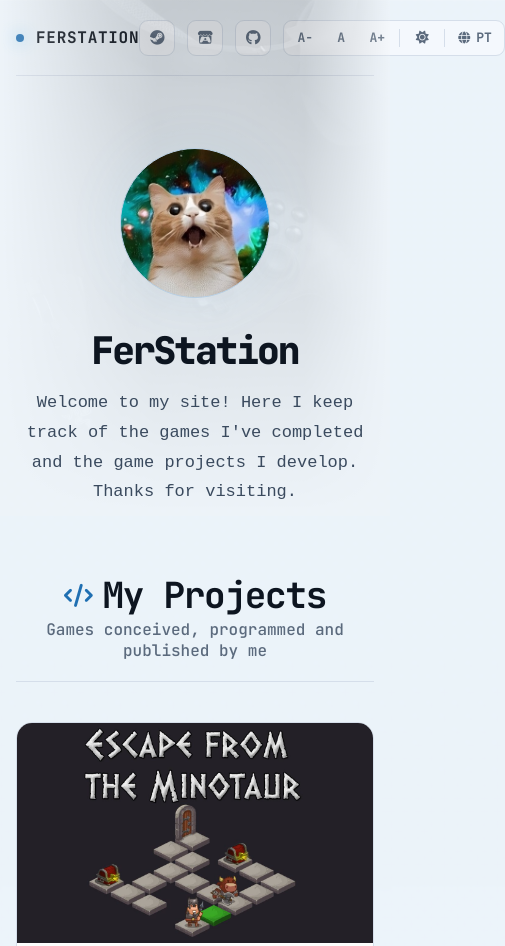
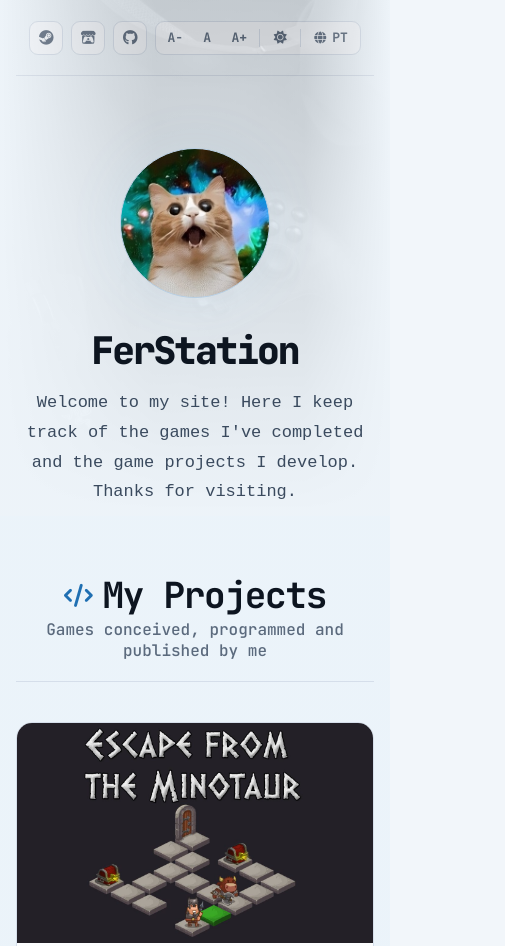
Before and after one commit to FerStation/ferstation-games, a plain HTML site: page site/index.html in a window 390 px wide. Shown: the top 946 px of the page, 505 px wide, since content can reach past the window. Drawn offline with Linux system fonts and the light colour scheme.

Commit message:
feat(site): center nav on mobile and default dark theme

```diff
--- a/site/css/style.css
+++ b/site/css/style.css
@@ -907,6 +907,37 @@ body {
         padding: 0 16px;
     }
 
+    .nav {
+        justify-content: center;
+    }
+
+    .brand {
+        display: none;
+    }
+
+    .nav-right {
+        gap: 8px;
+    }
+
+    .social {
+        gap: 8px;
+    }
+
+    .social a {
+        width: 34px;
+        height: 34px;
+    }
+
+    .capsule {
+        height: 34px;
+    }
+
+    .capsule-btn {
+        width: 30px;
+        height: 30px;
+        padding: 0 4px;
+    }
+
     .profile {
         flex-direction: column;
         text-align: center;
--- a/site/js/preflight.js
+++ b/site/js/preflight.js
@@ -11,7 +11,7 @@
 
         var t = localStorage.getItem("ferstation-theme");
         if (t !== "light" && t !== "dark") {
-            t = window.matchMedia && window.matchMedia("(prefers-color-scheme: light)").matches ? "light" : "dark";
+            t = "dark";
         }
         document.documentElement.setAttribute("data-theme", t);
 
```
